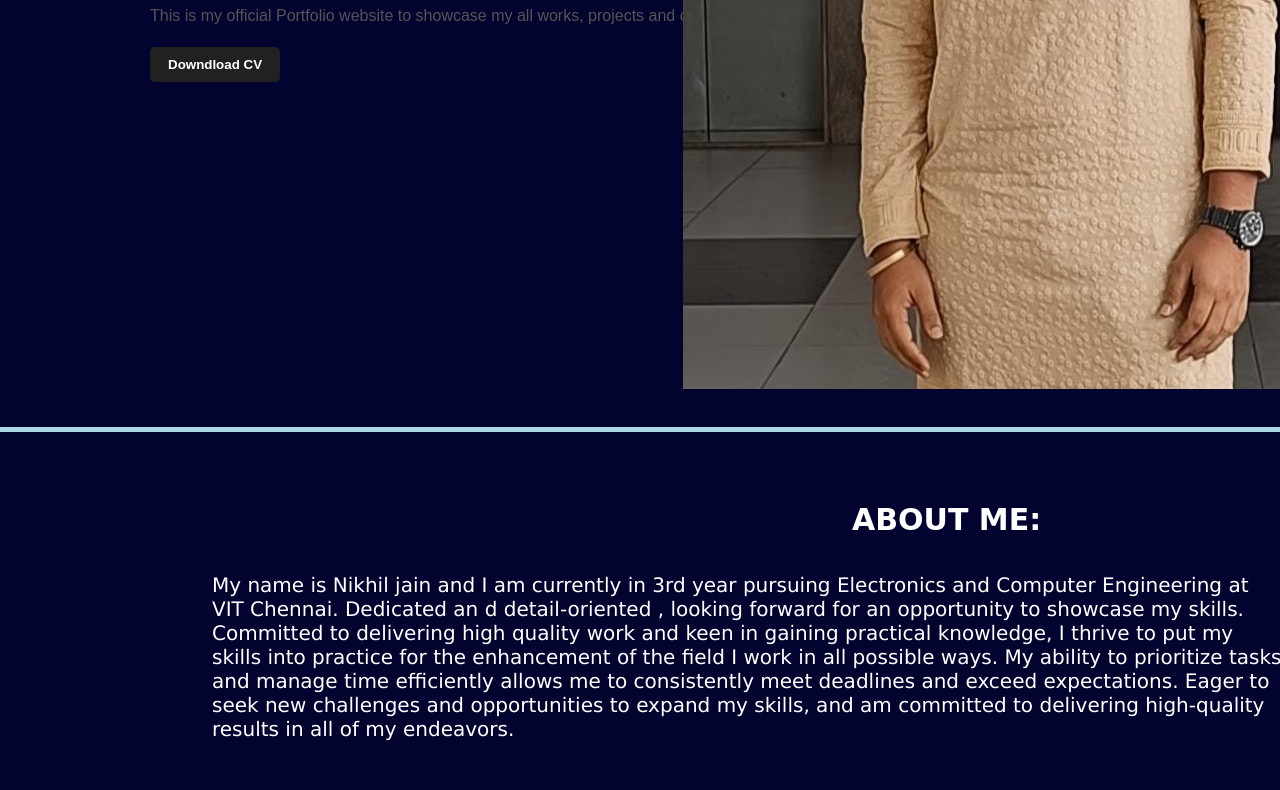
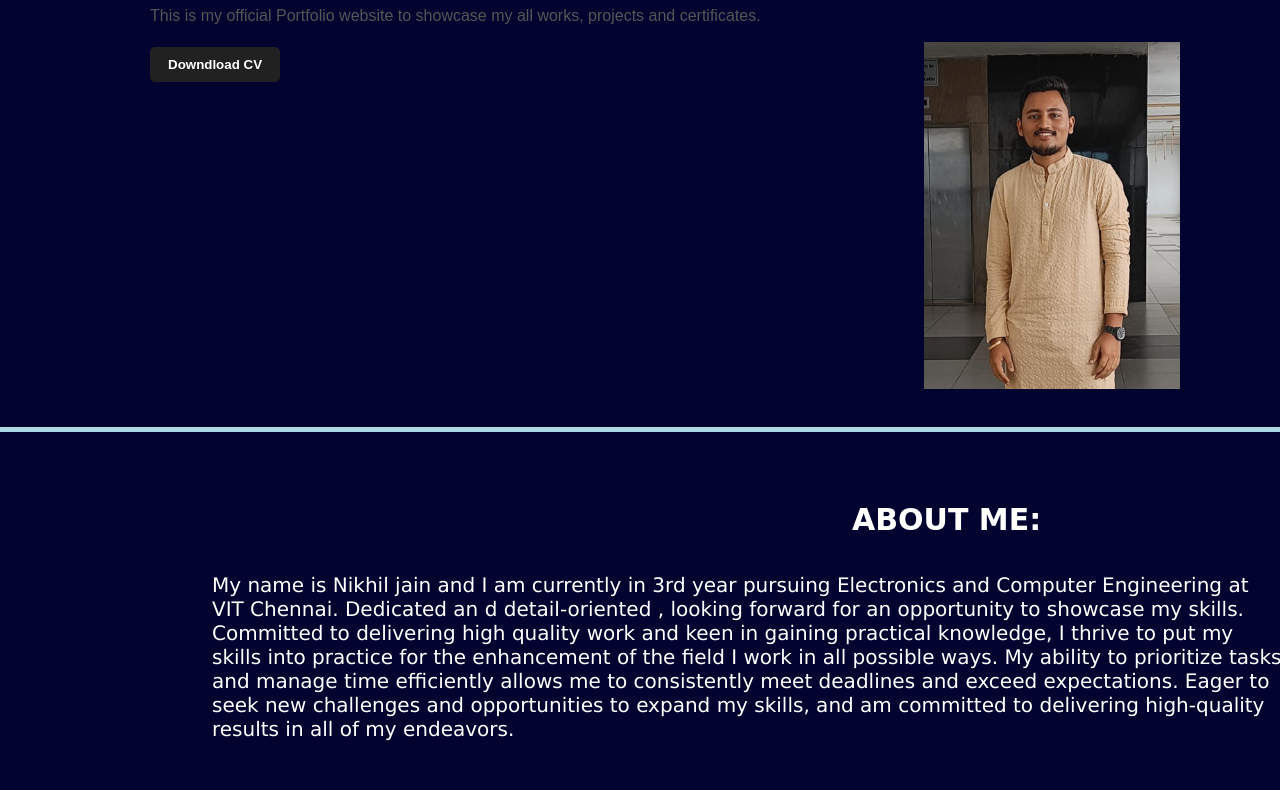
Before and after one commit to nikhiljain290903/portfolio-website, a plain HTML site: page index.html in a window 1280 px wide. Shown: the part 341-1131 px from the top of the page. Drawn offline with Linux system fonts and the light colour scheme.

Commit message:
index.html

```diff
--- a/index.html
+++ b/index.html
@@ -30,8 +30,8 @@
             <button><a href="https://drive.google.com/file/d/1iGpVYKtsZ2aCAit95Lvp6yUCdhzxdL44/view?usp=sharing">Downdload CV</a></button>
 
         <div class="images">
-            <img src="image.jpeg" class="shape">
-            <img src="image.jpeg" class="girl">
+            <img src="image.jpeg" class="shape" style="max-width: 100%; height:auto;">
+            <img src="image.jpeg" class="girl" style="max-width: 100%; height:auto;">
         </div>
         </div>
 
```
